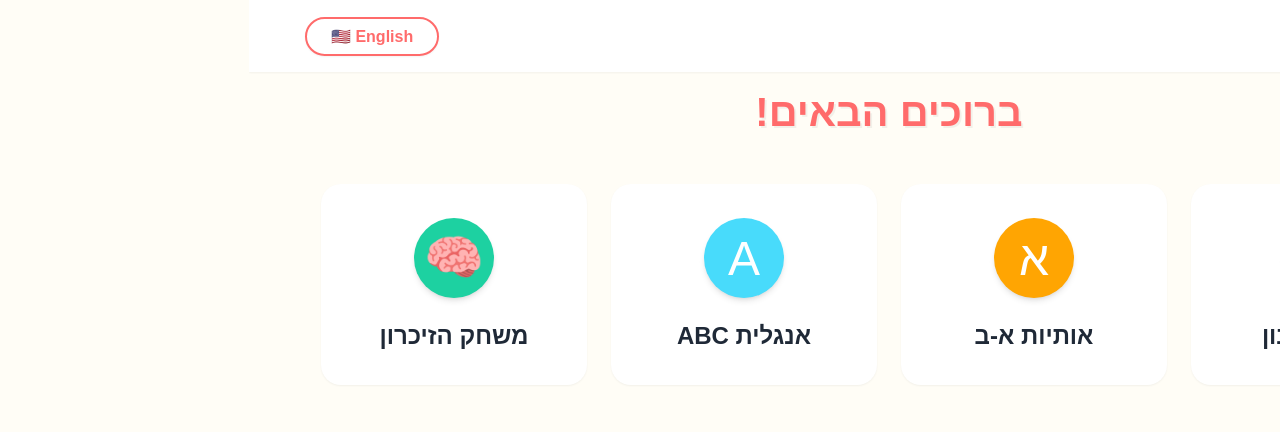
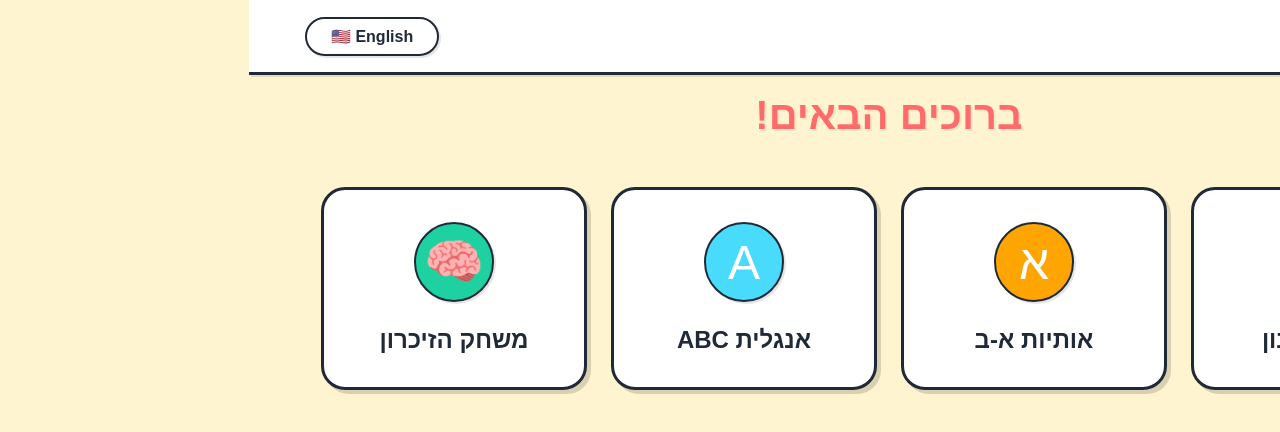
Before and after one commit to tzahita/kids-world, a React (Vite) app: page / in a window 1280 px wide. Shown: the top 432 px of the page. Built offline with nearby package versions, Linux system fonts and the light colour scheme.

Commit message:
style: Introduce theme border definitions, update shadow styles, and apply consistent theme variables across UI components.

```diff
--- a/src/components/FeaturePageLayout/FeaturePageLayoutStyled.tsx
+++ b/src/components/FeaturePageLayout/FeaturePageLayoutStyled.tsx
@@ -43,10 +43,12 @@ export const ContentContainer = styled(motion.div)<{ $scrollable?: boolean }>`
 `;
 
 export const Card = styled.div`
-  background: ${({ theme }) => theme.colors.surface};
+  background: white;
   border-radius: ${({ theme }) => theme.borderRadius.lg};
-  padding: ${({ theme }) => theme.spacing.md};
-  box-shadow: ${({ theme }) => theme.shadows.sm};
+  box-shadow: ${({ theme }) => theme.shadows.md};
+  padding: ${({ theme }) => theme.spacing.lg};
+  margin-bottom: ${({ theme }) => theme.spacing.md};
+  border: ${({ theme }) => theme.borders.thin};
   transition: transform 0.2s, box-shadow 0.2s;
 
   &:hover {
--- a/src/components/MemoryGame/MemoryBoardStyled.ts
+++ b/src/components/MemoryGame/MemoryBoardStyled.ts
@@ -40,24 +40,28 @@ export const GameGrid = styled.div<{ $size: number }>`
 
 export const Card = styled(motion.div)<{ $flipped: boolean; $matched: boolean }>`
   background: ${({ $flipped, $matched, theme }) =>
-    $flipped || $matched ? 'white' : theme.colors.primary};
-  border-radius: ${({ theme }) => theme.borderRadius.md};
+    $matched ? theme.colors.success : ($flipped ? 'white' : theme.colors.primary)};
+  border-radius: ${({ theme }) => theme.borderRadius.lg};
   cursor: pointer;
   display: flex;
   align-items: center;
   justify-content: center;
-  justify-content: center;
-  /* Large font that fits most screens */
   font-size: clamp(2rem, 5vw, 4rem);
-  box-shadow: ${({ theme }) => theme.shadows.sm};
-  border: 2px solid ${({ theme, $matched }) =>
-    $matched ? theme.colors.success : theme.colors.primary};
+  box-shadow: ${({ theme }) => theme.shadows.md};
+  border: ${({ theme }) => theme.borders.thick};
+  border-color: ${({ $matched }) =>
+    $matched ? '#1f2937' : '#1f2937'}; /* Always dark border */
   user-select: none;
   aspect-ratio: 1;
-  overflow: hidden; /* Prevent content from stretching card */
+  overflow: hidden;
+  transition: transform 0.1s;
+
+  &:active {
+    transform: scale(0.95);
+  }
 
   @media (max-width: 600px) {
-    font-size: clamp(1.5rem, 4vw, 2.5rem); /* Smaller icons on mobile */
+    font-size: clamp(1.5rem, 4vw, 2.5rem);
   }
 `;
 
@@ -70,14 +74,25 @@ export const CardBack = styled.div`
 export const RestartButton = styled(motion.button)`
   background: ${({ theme }) => theme.colors.success};
   color: white;
-  border: none;
+  border: ${({ theme }) => theme.borders.thick};
   padding: ${({ theme }) => theme.spacing.md} ${({ theme }) => theme.spacing.xl};
   font-size: 1.5rem;
   font-weight: bold;
   border-radius: ${({ theme }) => theme.borderRadius.full};
   cursor: pointer;
-  box-shadow: ${({ theme }) => theme.shadows.lg};
+  box-shadow: ${({ theme }) => theme.shadows.md};
   margin-top: ${({ theme }) => theme.spacing.md};
   font-family: ${({ theme }) => theme.typography.fontFun};
   z-index: 10;
+  transition: transform 0.1s;
+
+  &:hover {
+    transform: translateY(-2px);
+    box-shadow: ${({ theme }) => theme.shadows.lg};
+  }
+
+  &:active {
+    transform: translateY(0);
+    box-shadow: ${({ theme }) => theme.shadows.sm};
+  }
 `;
--- a/src/components/MemoryGame/MemoryDifficultySelectionStyled.ts
+++ b/src/components/MemoryGame/MemoryDifficultySelectionStyled.ts
@@ -38,12 +38,19 @@ export const DifficultyCard = styled(Link)<{ $color: string }>`
   justify-content: center;
   gap: ${({ theme }) => theme.spacing.md};
   box-shadow: ${({ theme }) => theme.shadows.md};
-  border: 4px solid ${({ $color }) => $color};
-  transition: transform 0.2s;
+  border: ${({ theme }) => theme.borders.thick};
+  border-color: ${({ $color }) => $color};
+  transition: all 0.2s cubic-bezier(0.34, 1.56, 0.64, 1); /* Bouncy spring */
   height: 220px;
 
   &:hover {
-    transform: scale(1.05);
+    transform: translateY(-4px) scale(1.02);
+    box-shadow: ${({ theme }) => theme.shadows.lg};
+  }
+
+  &:active {
+    transform: translateY(0) scale(0.98);
+    box-shadow: ${({ theme }) => theme.shadows.sm};
   }
 `;
 
@@ -69,13 +76,14 @@ export const PlayerSelectionContainer = styled.div`
   background: white;
   padding: ${({ theme }) => theme.spacing.xs};
   border-radius: ${({ theme }) => theme.borderRadius.full};
-  box-shadow: ${({ theme }) => theme.shadows.sm};
+  box-shadow: ${({ theme }) => theme.shadows.md};
+  border: ${({ theme }) => theme.borders.thin};
 `;
 
 export const PlayerButton = styled(motion.button)<{ $isActive: boolean }>`
   padding: ${({ theme }) => theme.spacing.sm} ${({ theme }) => theme.spacing.lg};
   border-radius: ${({ theme }) => theme.borderRadius.full};
-  border: none;
+  border: ${({ theme, $isActive }) => $isActive ? theme.borders.thick : '3px solid transparent'};
   background: ${({ $isActive, theme }) =>
     $isActive ? theme.colors.primary : 'transparent'};
   color: ${({ $isActive, theme }) =>
@@ -89,5 +97,6 @@ export const PlayerButton = styled(motion.button)<{ $isActive: boolean }>`
   &:hover {
     color: ${({ $isActive, theme }) =>
       $isActive ? 'white' : theme.colors.primary};
+    transform: ${({ $isActive }) => $isActive ? 'translateY(-2px)' : 'none'};
   }
 `;
--- a/src/layouts/MainLayout/MainLayoutStyled.tsx
+++ b/src/layouts/MainLayout/MainLayoutStyled.tsx
@@ -15,6 +15,7 @@ export const AppContainer = styled.div`
 
 export const Header = styled.header`
   background-color: ${({ theme }) => theme.colors.surface};
+  border-bottom: ${({ theme }) => theme.borders.thick};
   box-shadow: ${({ theme }) => theme.shadows.sm};
   position: sticky;
   top: 0;
@@ -95,7 +96,7 @@ export const MobileNav = styled.nav`
   inset-inline: 0;
   background: ${({ theme }) => theme.colors.glass.bg};
   backdrop-filter: blur(${({ theme }) => theme.colors.glass.blur});
-  border-top: 1px solid ${({ theme }) => theme.colors.glass.border};
+  border-top: ${({ theme }) => theme.borders.thick};
   display: flex;
   justify-content: space-around;
   padding: 10px 0;
@@ -137,8 +138,8 @@ export const MobileActiveIndicator = styled(motion.div)`
 
 export const LanguageButton = styled(motion.button)`
   background: ${({ theme }) => theme.colors.surface};
-  border: 2px solid ${({ theme }) => theme.colors.primary};
-  color: ${({ theme }) => theme.colors.primary};
+  border: ${({ theme }) => theme.borders.thin};
+  color: ${({ theme }) => theme.colors.textMain};
   padding: ${({ theme }) => theme.spacing.xs} ${({ theme }) => theme.spacing.md};
   border-radius: ${({ theme }) => theme.borderRadius.full};
   font-family: ${({ theme }) => theme.typography.fontMain};
@@ -149,9 +150,16 @@ export const LanguageButton = styled(motion.button)`
   gap: ${({ theme }) => theme.spacing.xs};
   box-shadow: ${({ theme }) => theme.shadows.sm};
   font-size: 1rem;
+  transition: transform 0.1s, box-shadow 0.1s;
 
   &:hover {
-    background: ${({ theme }) => theme.colors.primary};
-    color: white;
+    box-shadow: ${({ theme }) => theme.shadows.md};
+    transform: translateY(-2px);
+    border-color: ${({ theme }) => theme.colors.primary};
+  }
+
+  &:active {
+    box-shadow: ${({ theme }) => theme.shadows.sm};
+    transform: translateY(0);
   }
 `;
--- a/src/pages/Home/Home.tsx
+++ b/src/pages/Home/Home.tsx
@@ -63,9 +63,8 @@ export default function Home() {
             to={feature.path}
             variants={cardVariants}
             whileHover={{
-              scale: 1.05,
+              scale: 1.02,
               y: -5,
-              boxShadow: '0 10px 25px -5px rgba(0, 0, 0, 0.1), 0 8px 10px -6px rgba(0, 0, 0, 0.1)'
             }}
             whileTap={{ scale: 0.95 }}
           >
--- a/src/pages/Home/HomeStyled.tsx
+++ b/src/pages/Home/HomeStyled.tsx
@@ -36,11 +36,18 @@ export const Card = styled(motion(Link))`
   flex-direction: column;
   align-items: center;
   gap: ${({ theme }) => theme.spacing.md};
-  box-shadow: ${({ theme }) => theme.shadows.sm};
+  box-shadow: ${({ theme }) => theme.shadows.md};
   text-align: center;
-  border: 2px solid transparent;
+  border: ${({ theme }) => theme.borders.thick};
+  border-color: transparent; /* Or specific color, but hover will animate it? Let's use thick border always visible */
+  border: ${({ theme }) => theme.borders.thick};
   cursor: pointer;
   text-decoration: none;
+  transition: transform 0.2s, box-shadow 0.2s;
+
+  &:hover {
+    box-shadow: ${({ theme }) => theme.shadows.lg};
+  }
 `;
 
 export const IconWrapper = styled(motion.div)<{ $bgColor: string }>`
@@ -52,7 +59,8 @@ export const IconWrapper = styled(motion.div)<{ $bgColor: string }>`
   justify-content: center;
   font-size: 3rem;
   color: white;
-  box-shadow: ${({ theme }) => theme.shadows.md};
+  box-shadow: ${({ theme }) => theme.shadows.sm};
+  border: ${({ theme }) => theme.borders.thin};
   background-color: ${({ theme, $bgColor }) => theme.colors[$bgColor] || $bgColor};
 `;
 
--- a/src/styles/theme.ts
+++ b/src/styles/theme.ts
@@ -7,7 +7,7 @@ export const theme = {
     accent: '#48DBFB', // Bright Blue
     success: '#1DD1A1', // Mint Green
     error: '#FF4757', // Bright Red
-    background: '#FFFDF6', // Creamy Warm White
+    background: '#fef4d0ff', // Creamy Warm White
     surface: '#ffffff',
     textMain: '#1f2937',
     textMuted: '#6b7280',
@@ -29,13 +29,18 @@ export const theme = {
     xl: '3rem',
   },
   borderRadius: {
-    md: '12px',
-    lg: '20px',
+    md: '16px',
+    lg: '24px',
     full: '9999px',
   },
+  borders: {
+    thick: '3px solid #1f2937',
+    thin: '2px solid #1f2937',
+    color: '#1f2937',
+  },
   shadows: {
-    sm: '0 1px 2px 0 rgb(0 0 0 / 0.05)',
-    md: '0 4px 6px -1px rgb(0 0 0 / 0.1), 0 2px 4px -2px rgb(0 0 0 / 0.1)',
-    lg: '0 10px 15px -3px rgb(0 0 0 / 0.1), 0 4px 6px -4px rgb(0 0 0 / 0.1)',
+    sm: '2px 2px 0px 0px rgba(0,0,0,0.1)',
+    md: '4px 4px 0px 0px rgba(0,0,0,0.15)',
+    lg: '6px 6px 0px 0px rgba(0,0,0,0.15)',
   },
 };
```
Also changed, not shown: src/styles/styled.d.ts (added, +50 -0 lines).
